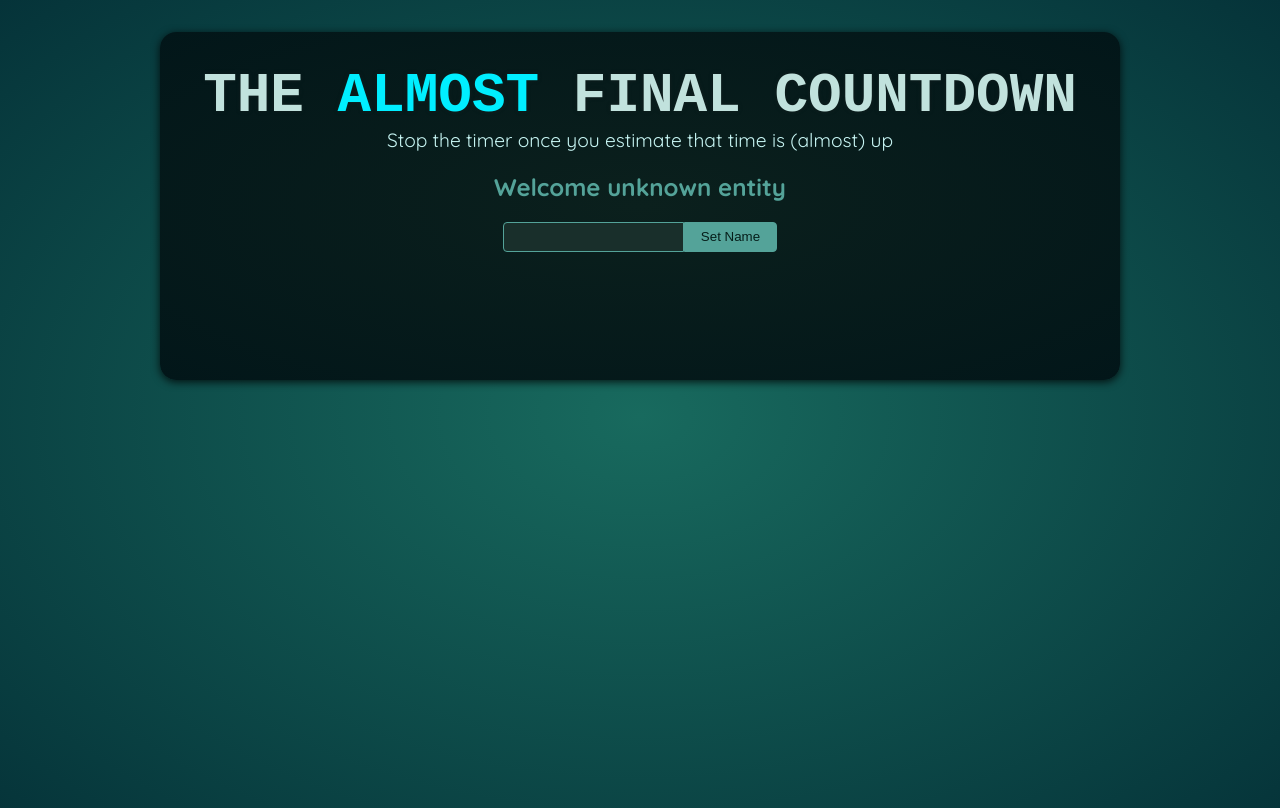
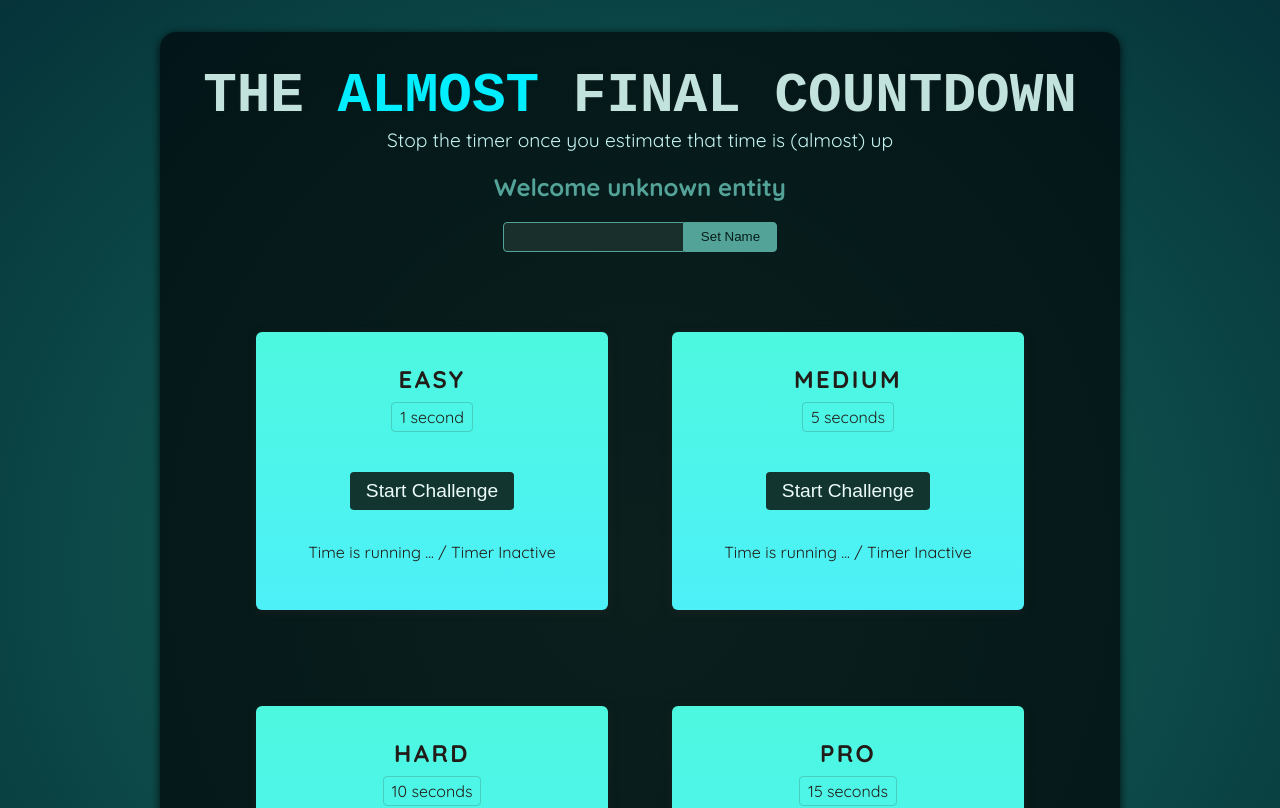
Before and after one commit to thefaze87/almost-final-countdown-game-react, a React (Vite) app: page / in a window 1280 px wide. Shown: the top 808 px of the page. Built offline with nearby package versions, Linux system fonts and the light colour scheme; a web font is replaced by a local one.

Commit message:
added Timer Challenge Component

```diff
--- a/src/App.jsx
+++ b/src/App.jsx
@@ -1,12 +1,18 @@
 import Player from './components/Player.jsx';
+import TimerChallenge from './components/TimerChallenge.jsx';
 
 function App() {
-  return (
-    <>
-      <Player />
-      <div id="challenges"></div>
-    </>
-  );
+    return (
+        <>
+            <Player />
+            <div id="challenges">
+                <TimerChallenge title="Easy" targetTime={1} />
+                <TimerChallenge title="Medium" targetTime={5} />
+                <TimerChallenge title="Hard" targetTime={10} />
+                <TimerChallenge title="Pro" targetTime={15} />
+            </div>
+        </>
+    );
 }
 
 export default App;
--- /dev/null
+++ b/src/components/TimerChallenge.jsx
@@ -0,0 +1,14 @@
+export default function TimerChallenge({ title, targetTime }) {
+    return (
+        <section className="challenge">
+            <h2>{title}</h2>
+            <p className="challenge-time">
+                {targetTime} second{targetTime > 1 ? 's' : ''}
+            </p>
+            <p>
+                <button>Start Challenge</button>
+            </p>
+            <p className="">Time is running ... / Timer Inactive</p>
+        </section>
+    );
+}
```
